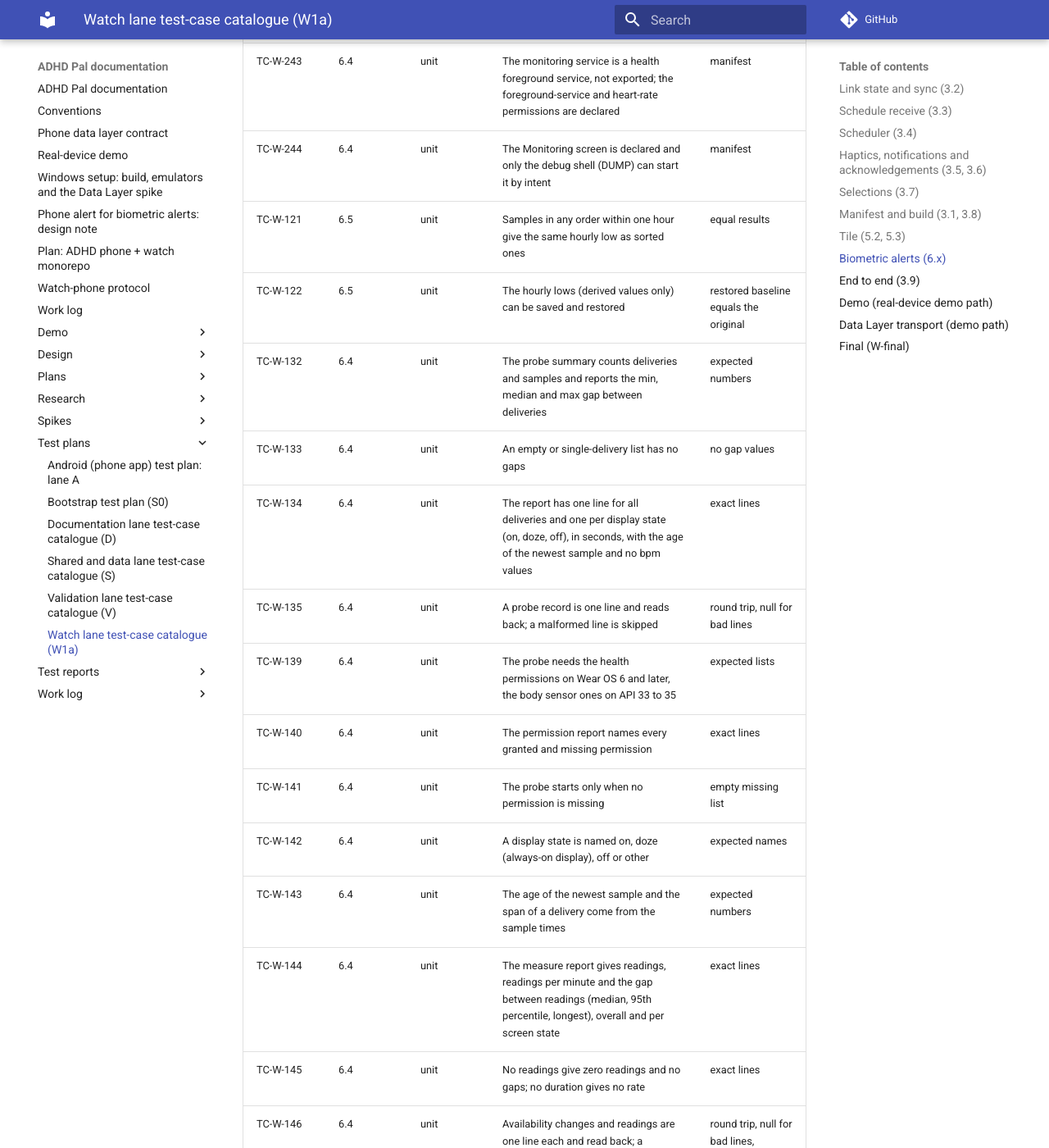
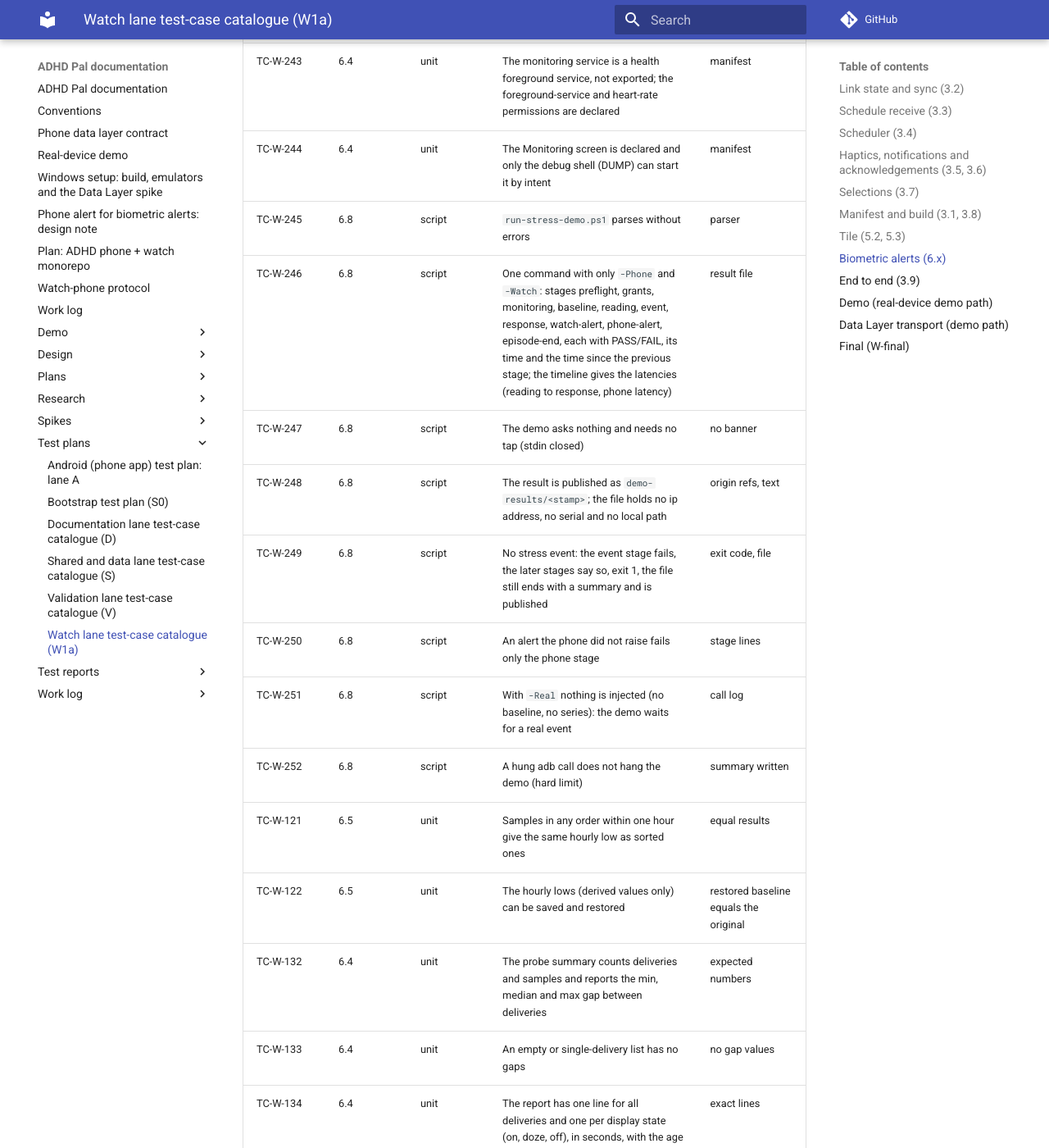
Before and after one commit to shlomoa/my-adhd-pal, an MkDocs documentation site: the page built from docs/test-plans/watch.md, in a window 1280 px wide and 1400 px high, scrolled down 8803 px. Shown: the whole window at 82% size. Built offline with MkDocs 1.6.1 and Material for MkDocs 9.7.7, drawn with Linux system fonts in a browser that asks for light colours; comment, search, counter and statistics services are not loaded.

Commit message:
Tests for the stress demo script (red)
Co-Authored-By: Claude Sonnet 5.5 <noreply@anthropic.com>
Claude-Session: https://claude.ai/code/session_01WEDbyAJ64XqdSoQasUsg7b

```diff
--- a/docs/test-plans/watch.md
+++ b/docs/test-plans/watch.md
@@ -137,6 +137,14 @@ Note (retirement, docs only): TC-W-132 to 136 and TC-W-139 to 143 belong to the
 | TC-W-242 | 6.8 | unit (debug) | A list of values parses; a bad list is refused | list or null |
 | TC-W-243 | 6.4 | unit | The monitoring service is a health foreground service, not exported; the foreground-service and heart-rate permissions are declared | manifest |
 | TC-W-244 | 6.4 | unit | The Monitoring screen is declared and only the debug shell (DUMP) can start it by intent | manifest |
+| TC-W-245 | 6.8 | script | `run-stress-demo.ps1` parses without errors | parser |
+| TC-W-246 | 6.8 | script | One command with only `-Phone` and `-Watch`: stages preflight, grants, monitoring, baseline, reading, event, response, watch-alert, phone-alert, episode-end, each with PASS/FAIL, its time and the time since the previous stage; the timeline gives the latencies (reading to response, phone latency) | result file |
+| TC-W-247 | 6.8 | script | The demo asks nothing and needs no tap (stdin closed) | no banner |
+| TC-W-248 | 6.8 | script | The result is published as `demo-results/<stamp>`; the file holds no ip address, no serial and no local path | origin refs, text |
+| TC-W-249 | 6.8 | script | No stress event: the event stage fails, the later stages say so, exit 1, the file still ends with a summary and is published | exit code, file |
+| TC-W-250 | 6.8 | script | An alert the phone did not raise fails only the phone stage | stage lines |
+| TC-W-251 | 6.8 | script | With `-Real` nothing is injected (no baseline, no series): the demo waits for a real event | call log |
+| TC-W-252 | 6.8 | script | A hung adb call does not hang the demo (hard limit) | summary written |
 | TC-W-121 | 6.5 | unit | Samples in any order within one hour give the same hourly low as sorted ones | equal results |
 | TC-W-122 | 6.5 | unit | The hourly lows (derived values only) can be saved and restored | restored baseline equals the original |
 | TC-W-132 | 6.4 | unit | The probe summary counts deliveries and samples and reports the min, median and max gap between deliveries | expected numbers |
```
Also changed, not shown: docs/test-reports/watch-baseline.md (+9 -0 lines), 2 other files.
